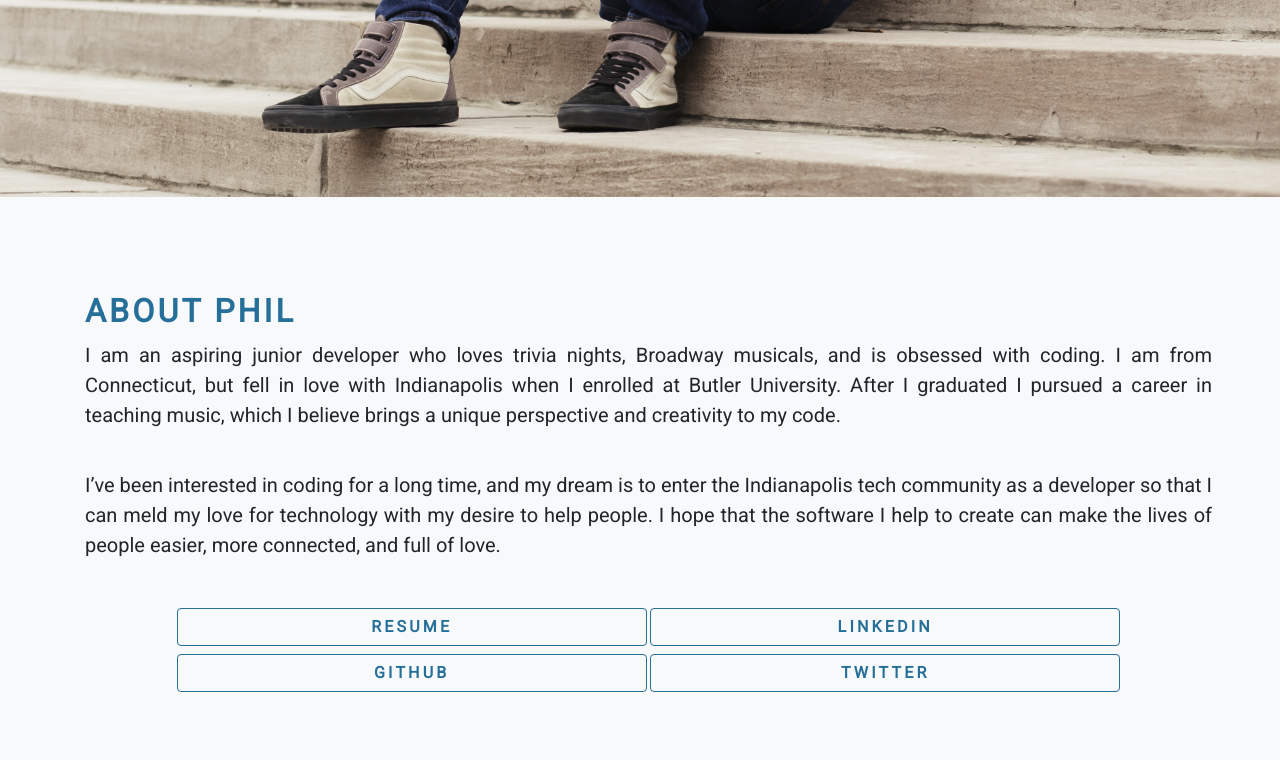
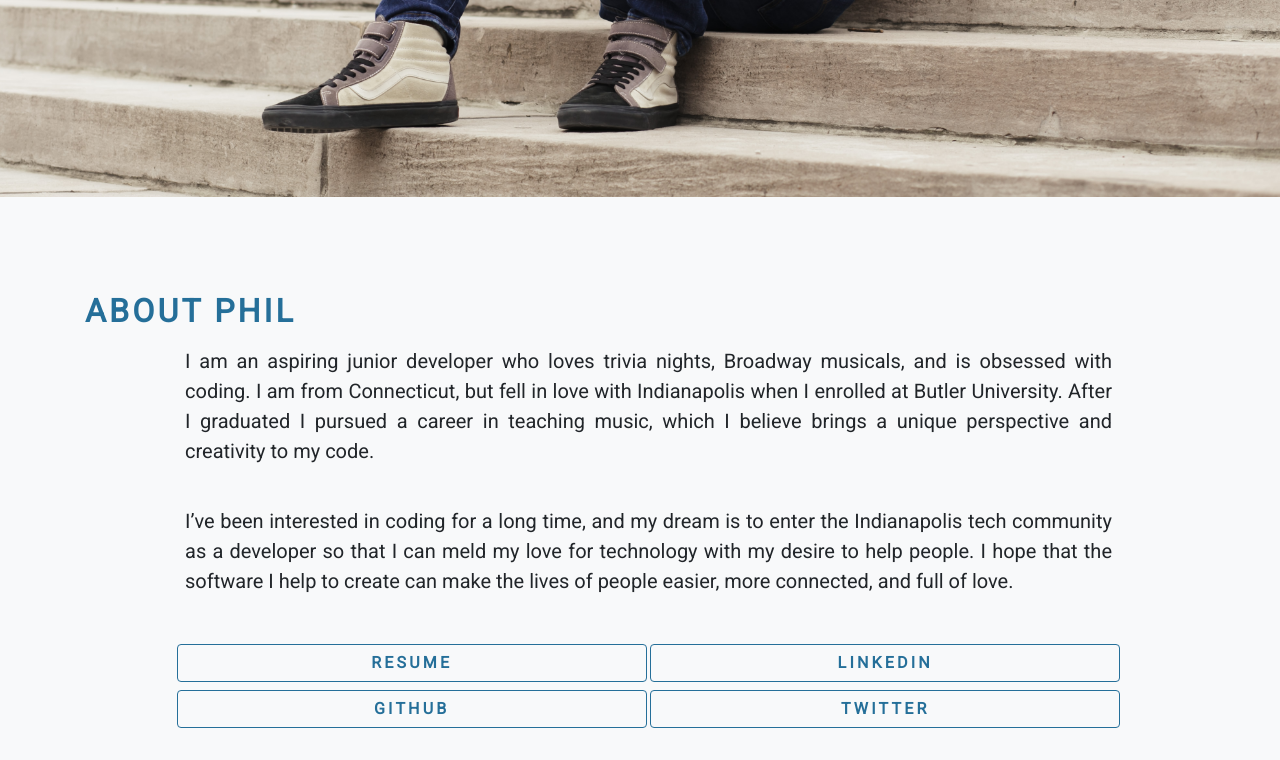
Before and after one commit to pksmith94/pksmith94, a plain HTML site: page index.html in a window 1280 px wide. Shown: the part 603-1363 px from the top of the page. Drawn offline with nearby package versions, Linux system fonts and the light colour scheme.

Commit message:
padding about text

```diff
--- a/index.html
+++ b/index.html
@@ -44,8 +44,8 @@
     <!-- About -->
     <section id="about" class="col-12">
 
-        <div class="float-left">
-            <h2 class="font-weight-bold">About Phil</h2>
+        <h2 class="font-weight-bold">About Phil</h2>
+        <div class="about-text-container">
             <p>I am an aspiring junior developer who loves trivia nights, Broadway musicals, and is obsessed with coding. I am from Connecticut, but fell in love with Indianapolis when I enrolled at Butler University. After I graduated I pursued a career in teaching music, which I believe brings a unique perspective and creativity to my code.</p>
             <p>I’ve been interested in coding for a long time, and my dream is to enter the Indianapolis tech community as a developer so that I can meld my love for technology with my desire to help people. I hope that the software I help to create can make the lives of people easier, more connected, and full of love.</p>
         </div>
--- a/main.css
+++ b/main.css
@@ -91,13 +91,16 @@ a:hover{
     color:  #256f99;
     font-family: 'Roboto', sans-serif;
     letter-spacing: 0.1em;
-    margin-bottom: 0.3em;
+    margin-bottom: 0.5em;
     text-transform: uppercase;
 }
 #about p {
     text-align: justify;
     font-size: 20px;
     margin-bottom: 2em;
+}
+.about-text-container{
+    padding: 0 100px 0 100px;
 }
 .about-link{
     color:  #256f99;
```
